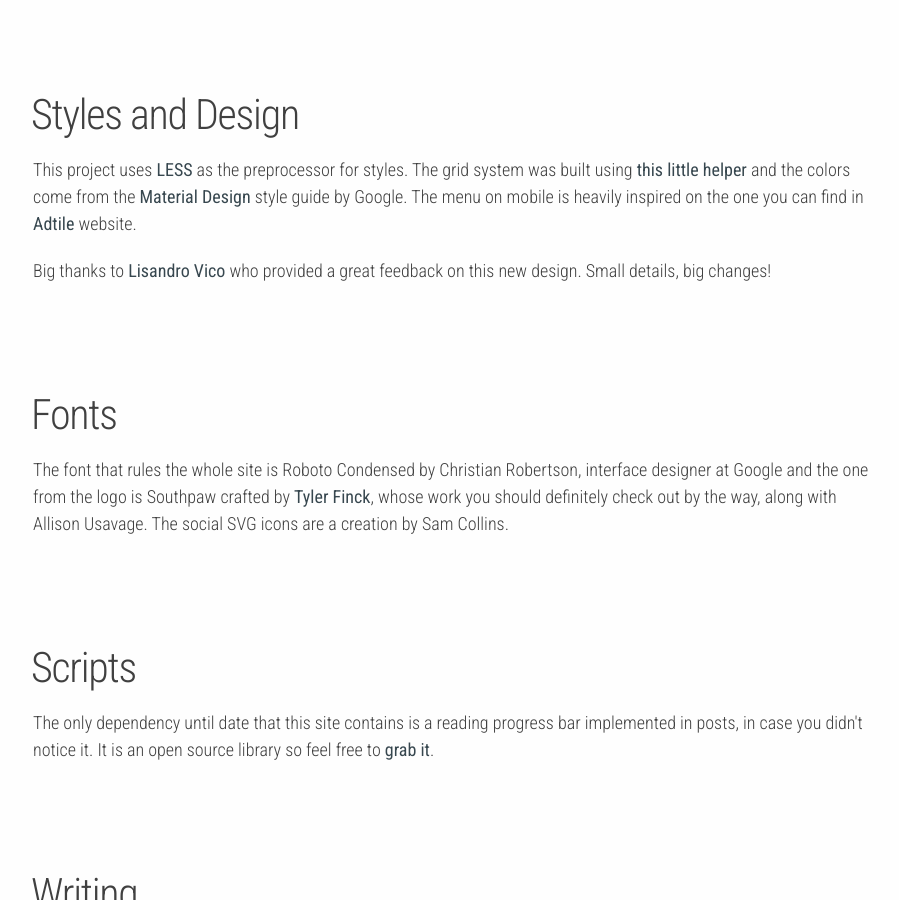
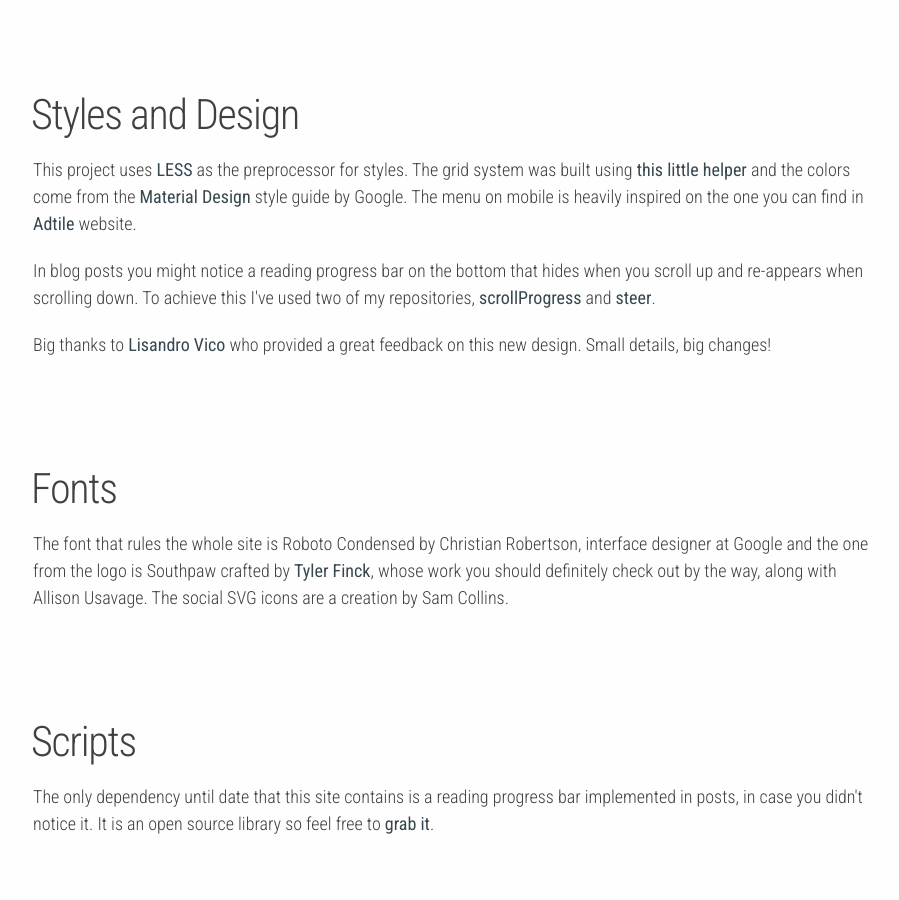
Before and after one commit to jeremenichelli/jeremenichelli.github.io, a Jekyll site: the page built from about/index.html, in a window 1280 px wide and 900 px high, scrolled down 551 px. Shown: the whole window, without its empty margins (187-1086 px from the left). Built offline with Jekyll 4.4.1, drawn with Linux system fonts in a browser that asks for light colours; Markdown is read by kramdown in place of the engine named in the settings.

Commit message:
Update on about page with reading progress bar information

```diff
--- a/about/index.html
+++ b/about/index.html
@@ -14,6 +14,7 @@
         <div class="column column-6">
             <h2>Styles and Design</h2>
             <p>This project uses <a href="https://www.lesscss.org" target="_blank">LESS</a> as the preprocessor for styles. The grid system was built using <a href="https://jeremenichelli.github.io/gridbuilder">this little helper</a> and the colors come from the <a href="https://www.google.com/design/spec/style/color.htm" target="_blank">Material Design</a> style guide by Google. The menu on mobile is heavily inspired on the one you can find in <a href="https://www.adtile.me" target="_blank">Adtile</a> website.</p>
+            <p>In blog posts you might notice a reading progress bar on the bottom that hides when you scroll up and re-appears when scrolling down. To achieve this I've used two of my repositories, <a href="https://github.com/jeremenichelli/scrollProgress">scrollProgress</a> and <a href="https://github.com/jeremenichelli/steer">steer</a>.</p>
             <p>Big thanks to <a href="https://twitter.com/bogardus" target="_blank">Lisandro Vico</a> who provided a great feedback on this new design. Small details, big changes!</p>
         </div>
     </div>
```
